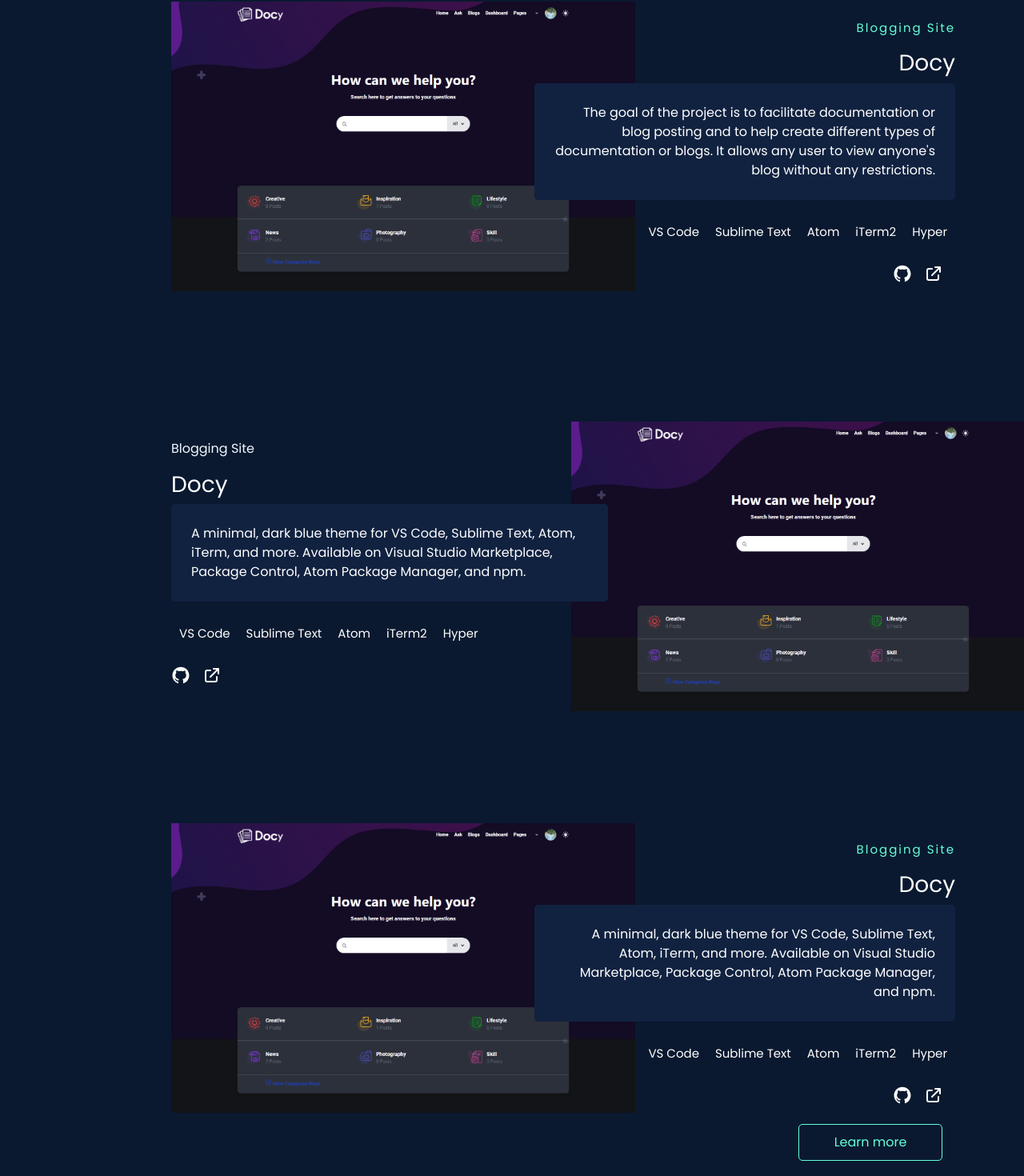
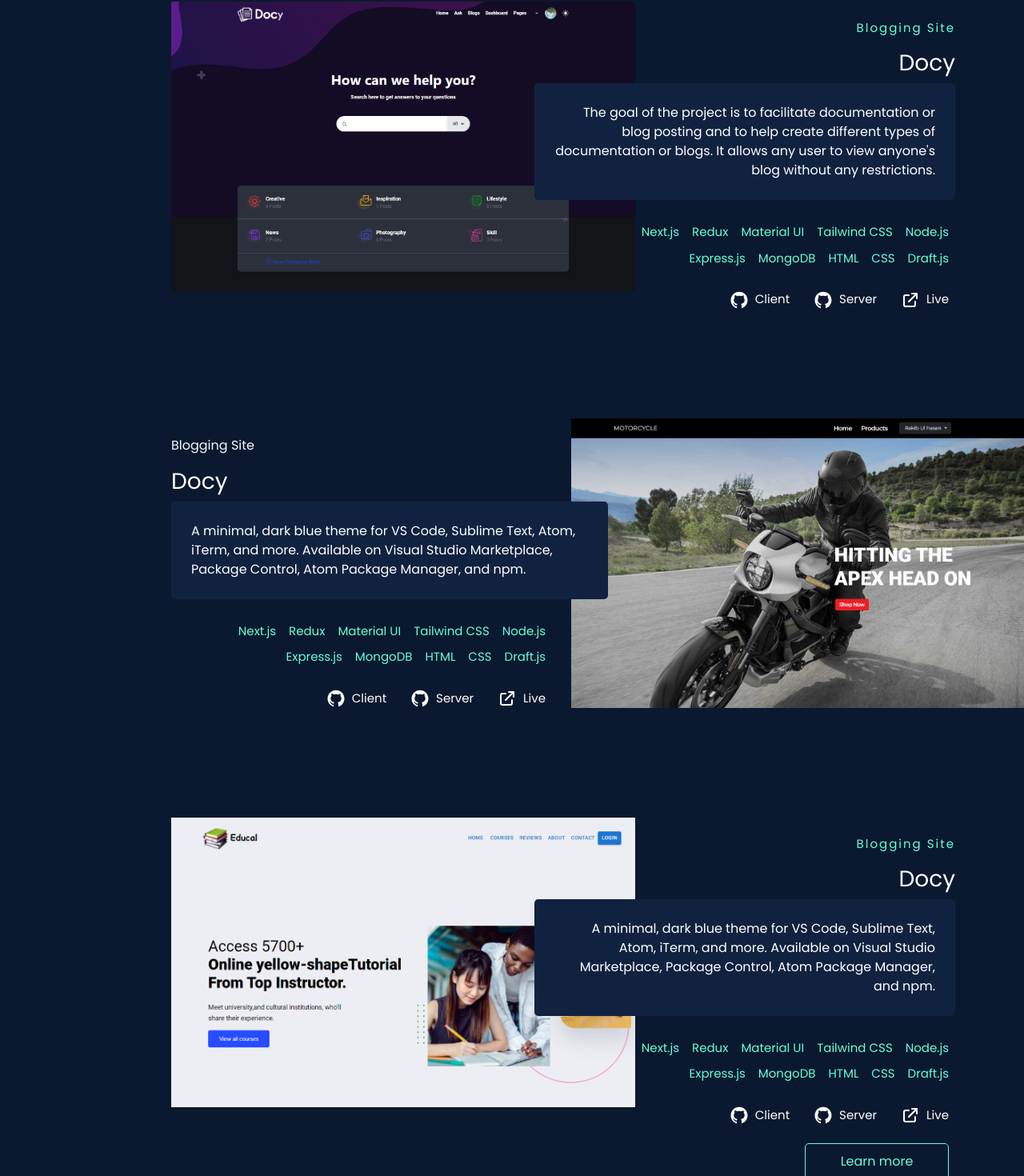
Before and after one commit to RHsanto/RH-portfolio, a React (Create React App) app: page /projects in a window 1280 px wide. Shown: the part 244-1714 px from the top of the page at 80% size. Built offline with nearby package versions, Linux system fonts and the light colour scheme.

Commit message:
add some css on projects

```diff
--- a/src/components/Projects/Projects.css
+++ b/src/components/Projects/Projects.css
@@ -15,6 +15,7 @@
   color: white;
   margin: 70px 0px;
   width: 500px;
+  position: relative;
 }
 .site2 {
   text-align: left;
@@ -22,6 +23,8 @@
   margin: 70px 0px;
   z-index: 1111;
   width: 500px;
+  position: relative;
+
 }
 
 .info{
@@ -37,11 +40,16 @@
   border-radius: 5px;
 
 }
+.tools{
+ text-align: right;
 
+}
 .tools li{
+display: inline-block;
 list-style: none;
-margin:5px 10px;
+margin:5px 8px;
 font-size: 15px;
+color: #64ffda;
 }
 .tools-2 li{
 list-style: none;
@@ -55,10 +63,21 @@
   font-size: 15px;
  letter-spacing: 2px;
 }
+.link-up{
+position: absolute;
+display: flex;
+right: 20px;
+gap: 30px;
+}
+.link-up h6{
+margin-top: 10px;
+margin-left: -22px;
+font-size: 15px;
+}
 .link-up a{
   color: white;
   font-size: 24px;
-  margin-right: 15px;
+
 }
 .link-up a:hover{
   color: #64ffda;
@@ -71,9 +90,11 @@
   color: #64ffda ;
   text-align: center;
   width: 180px;
-  margin:20px 280px;
+  position: absolute;
   padding: 10px 0px;
   border-radius: 5px;
+  right: 20px;
+  bottom: -100px;
 }
 .projects-btn:hover a{
   color: black ;
--- a/src/components/Projects/Projects.js
+++ b/src/components/Projects/Projects.js
@@ -1,6 +1,8 @@
 /* eslint-disable react/jsx-no-target-blank */
 import React from 'react';
 import project1 from '../../image/project-1.png'
+import project2 from '../../image/project-2.png'
+import project3 from '../../image/project-3.png'
 import './Projects.css'
 import { AiOutlineGithub } from "react-icons/ai";
 import { HiOutlineExternalLink } from "react-icons/hi";
@@ -27,20 +29,32 @@
         The goal of the project is to facilitate documentation or blog posting and to help create different types of
          documentation or blogs. It allows any user to view anyone's blog without any restrictions.
         </div>
-        <ul className='mt-4 d-flex justify-content-end tools'><li>VS Code</li>
-         <li> Sublime Text</li>
-         <li>Atom</li>
-         <li>iTerm2</li>
-         <li>Hyper</li></ul>
+        <ul className='mt-4 tools'>
+         <li>Next.js</li>
+         <li>Redux</li>
+         <li>Material UI</li>
+         <li>Tailwind CSS</li>
+         <li>Node.js</li>
+         <li>Express.js</li>
+         <li>MongoDB</li>
+         <li>HTML</li>
+         <li>CSS</li>
+         <li>Draft.js</li>
+
+         </ul>
          <div className="link-up">
-           <a target='_blank' href="https://github.com/thekawsarhossain/Docs-client-site"><AiOutlineGithub/></a>
-           <a target='_blank' href="https://docs-client-site.vercel.app/"><HiOutlineExternalLink/></a>
+           <a target='_blank' href="https://github.com/thekawsarhossain/Docs-client-site">
+             <AiOutlineGithub/></a><h6>Client</h6>
+           <a target='_blank' href="https://github.com/RHsanto/docy-server-site">
+             <AiOutlineGithub/></a><h6>Server</h6>
+           <a target='_blank' href="https://docs-client-site.vercel.app/">
+             <HiOutlineExternalLink/></a><h6>Live</h6>
          </div>
          </div>
           </div>
         </div>
      {/* project-2 */}
-        <div className="col-lg-12">
+   <div className="col-lg-12">
     <div className="row">
     <div className="col-lg-6 site2 ">
         <p>Blogging Site</p>
@@ -49,20 +63,31 @@
         A minimal, dark blue theme for VS Code, Sublime Text, Atom, iTerm, and more. Available on Visual Studio Marketplace,
         Package Control, Atom Package Manager, and npm.
         </div>
-        <ul className='mt-4 d-flex p-0 tools-2'>
-        <li>VS Code</li>
-         <li> Sublime Text</li>
-         <li>Atom</li>
-         <li>iTerm2</li>
-         <li>Hyper</li></ul>
+        <ul className='mt-4 tools'>
+         <li>Next.js</li>
+         <li>Redux</li>
+         <li>Material UI</li>
+         <li>Tailwind CSS</li>
+         <li>Node.js</li>
+         <li>Express.js</li>
+         <li>MongoDB</li>
+         <li>HTML</li>
+         <li>CSS</li>
+         <li>Draft.js</li>
+
+         </ul>
          <div className="link-up">
-           <a target='_blank' href="https://github.com/thekawsarhossain/Docs-client-site"><AiOutlineGithub/></a>
-           <a target='_blank' href="https://docs-client-site.vercel.app/"><HiOutlineExternalLink/></a>
+           <a target='_blank' href="https://github.com/thekawsarhossain/Docs-client-site">
+             <AiOutlineGithub/></a><h6>Client</h6>
+           <a target='_blank' href="https://github.com/RHsanto/docy-server-site">
+             <AiOutlineGithub/></a><h6>Server</h6>
+           <a target='_blank' href="https://docs-client-site.vercel.app/">
+             <HiOutlineExternalLink/></a><h6>Live</h6>
          </div>
      </div>
      <div className="col-lg-6">
          <div className="projects mt-5">
-           <img src={project1} alt="" />
+           <img src={project3} alt="" />
          </div>
     </div>
     </div>
@@ -72,7 +97,7 @@
           <div className="row div">
           <div className="col-lg-6 ">
          <div className="projects mt-5">
-           <img src={project1} alt="" />
+           <img src={project2} alt="" />
          </div>
          </div>
          <div className="col-lg-6 site ">
@@ -82,14 +107,26 @@
         A minimal, dark blue theme for VS Code, Sublime Text, Atom, iTerm, and more. Available on Visual Studio Marketplace,
         Package Control, Atom Package Manager, and npm.
         </div>
-        <ul className='mt-4 d-flex justify-content-end tools'><li>VS Code</li>
-         <li> Sublime Text</li>
-         <li>Atom</li>
-         <li>iTerm2</li>
-         <li>Hyper</li></ul>
+        <ul className='mt-4 tools'>
+         <li>Next.js</li>
+         <li>Redux</li>
+         <li>Material UI</li>
+         <li>Tailwind CSS</li>
+         <li>Node.js</li>
+         <li>Express.js</li>
+         <li>MongoDB</li>
+         <li>HTML</li>
+         <li>CSS</li>
+         <li>Draft.js</li>
+
+         </ul>
          <div className="link-up">
-           <a target='_blank' href="https://github.com/thekawsarhossain/Docs-client-site"><AiOutlineGithub/></a>
-           <a target='_blank' href="https://docs-client-site.vercel.app/"><HiOutlineExternalLink/></a>
+           <a target='_blank' href="https://github.com/thekawsarhossain/Docs-client-site">
+             <AiOutlineGithub/></a><h6>Client</h6>
+           <a target='_blank' href="https://github.com/RHsanto/docy-server-site">
+             <AiOutlineGithub/></a><h6>Server</h6>
+           <a target='_blank' href="https://docs-client-site.vercel.app/">
+             <HiOutlineExternalLink/></a><h6>Live</h6>
          </div>
          <div className="projects-btn">
              <Link to='/projects'>
```
Also changed, not shown: src/image/project-2.png (added), src/image/project-3.png (added).
